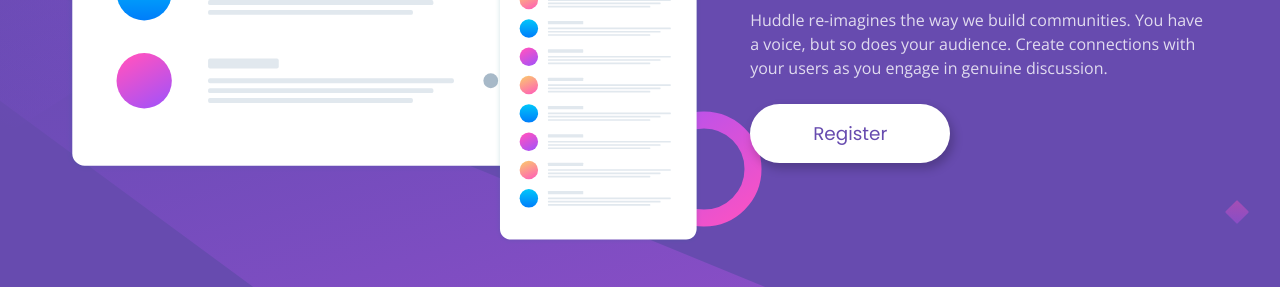
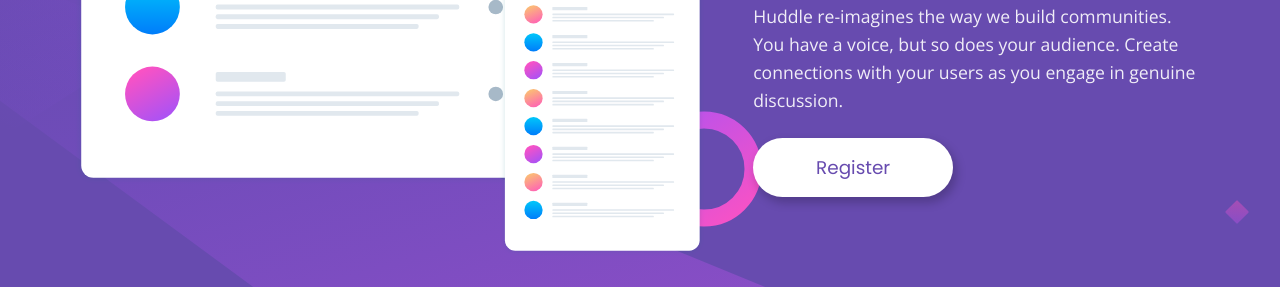
Before and after one commit to abulhashim/Huddle-Landing-Page-with-Single-Introductory-Section, a plain HTML site: page index.html in a window 1280 px wide. Shown: the part 394-681 px from the top of the page. Drawn offline with nearby package versions, Linux system fonts and the light colour scheme.

Commit message:
fix: styles

```diff
--- a/styles.css
+++ b/styles.css
@@ -28,10 +28,10 @@
 }
 
 p {
-  line-height: 1.5rem;
-  font-size: 1rem;
+  line-height: 1.75rem;
+  font-size: 1.1rem;
   margin: 1.5rem 0;
-  opacity: 0.8;
+  opacity: 0.9;
 }
 
 img {
@@ -59,7 +59,7 @@
 
 .wrapper {
   height: 100vh;
-  padding: 3rem 4.1rem;
+  padding: 4rem 4.7rem 2.2rem;
   display: flex;
   flex-direction: column;
   gap: 2rem;
```
